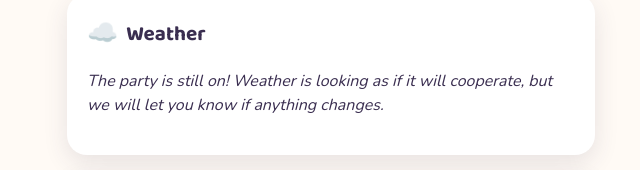
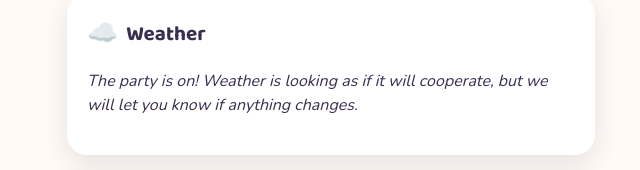
Before and after one commit to wkenney10/surayaturnsfour, a plain HTML site: page index.html in a window 1280 px wide. Shown: the part 382-552 px from the top of the page, 309-949 px from the left. Drawn offline with nearby package versions, Linux system fonts and the light colour scheme; some packages are replaced by stand-ins of ours.

Commit message:
Update index.html

```diff
--- a/index.html
+++ b/index.html
@@ -29,7 +29,7 @@
 
   <section class="card" id="weather">
     <h2><span class="icon" aria-hidden="true">☁️</span> Weather</h2>
-    <p><em>The party is still on! Weather is looking as if it will cooperate, but we will let you know if anything changes.</em></p>
+    <p><em>The party is on! Weather is looking as if it will cooperate, but we will let you know if anything changes.</em></p>
   </section>
 
   <section class="card" id="when">
```
